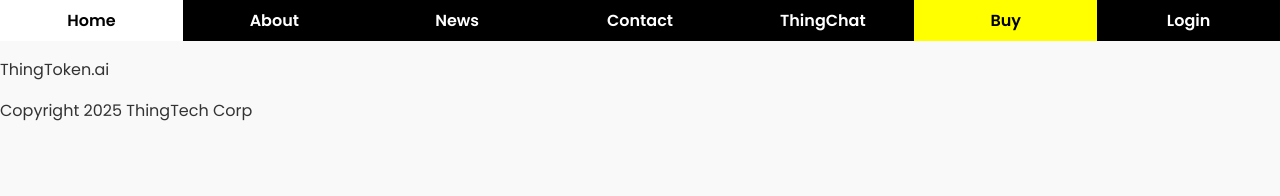
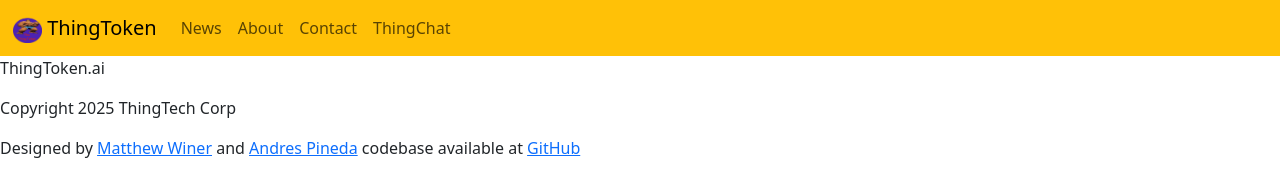
Before and after one commit to matwin04/thingtoken.ai, a website: page views/buy.html in a window 1280 px wide. Drawn offline with nearby package versions, Linux system fonts and the light colour scheme; files that its build step writes are made by us from their sources.

Commit message:
css update

```diff
--- a/public/styles/thingnav.css
+++ b/public/styles/thingnav.css
@@ -1,57 +1,56 @@
-@import url('https://fonts.googleapis.com/css2?family=Michroma&display=swap');
-@import url('https://fonts.googleapis.com/css2?family=Bebas+Neue&family=Inter:wght@300;400;600&family=Poppins:wght@300;400;600&display=swap');
-@import url('https://fonts.googleapis.com/css2?family=Material+Icons');
-body {
-    margin: 0;
-    padding: 0;
+@import url("https://fonts.googleapis.com/css2?family=Michroma&display=swap");
+@import url("https://fonts.googleapis.com/css2?family=Bebas+Neue&family=Inter:wght@300;400;600&family=Poppins:wght@300;400;600&display=swap");
+@import url("https://fonts.googleapis.com/css2?family=Material+Icons");
+@import url("https://cdnjs.cloudflare.com/ajax/libs/font-awesome/4.7.0/css/font-awesome.min.css");
+
+.topnav {
+    background-color: black;
+    overflow: hidden;
+    color: white;
 }
-.navbar {
-    width: 100%;
-    background-color: #000;
-    padding: 0;
-    margin: 0;
-    border: none;
-    font-family: 'Poppins', sans-serif;
-    display: flex;
-    justify-content: center;
-    position: relative;
+.topnav a {
+    float: left;
+    color: white;
+    display: block;
+    text-align: center;
+    padding: 14px 16px;
+    text-decoration: none;
+    font-size: 16px;
 }
-.nav-list {
-    text-align: center;
-    list-style: none;
-    display: flex;
-    flex-wrap: nowrap;
-    justify-content: stretch;
-    width: 100%;
-    margin: 0;
-    padding: 0;
+.topnav a:hover {
+    background-color: deeppink;
+    color: aquamarine;
 }
-.nav-list li {
-    flex: 1;
-    margin: 0;
-}
-.navbar li a {
-    display: block;
-    padding: 0.5rem 1.2rem;
-    background-color: black;
-    color: white;
-    text-decoration: none;
-    font-weight: 600;
-    transition: background-color 0.3s ease, color 0.3s ease;
-
-}
-
-.nav-list li a:hover {
-    color: black;
-    background-color: white;
-}
-.nav-list li a.buy-button{
+.topnav a.active {
     background-color: yellow;
     color: black;
 }
-.nav-list li a.buy-button:hover{
-    background-color: deeppink;
+.topnav .icon {
+    display: none;
 }
-.nav-list li:last-child a {
-    border-right: none;
+/* Responsive Navbar Items */
+@media screen and (max-width: 600px) {
+    .topnav a:not(:first-child) {
+        display: none;
+    }
+    .topnav a.icon {
+        float: right;
+        display: block;
+    }
 }
+
+@media screen and (max-width: 600px) {
+    .topnav.responsive {
+        position: relative;
+    }
+    .topnav.responsive a.icon {
+        position: absolute;
+        right: 0;
+        top: 0;
+    }
+    .topnav.responsive a {
+        float: none;
+        display: block;
+        text-align: left;
+    }
+}
--- a/views/partials/footer.html
+++ b/views/partials/footer.html
@@ -1,4 +1,20 @@
 <footer>
     <p>ThingToken.ai</p>
     <p>Copyright 2025 ThingTech Corp</p>
+
+    <div id="credits">
+        <span>Designed by</span>
+        <a href="https://github.com/matwin04/">Matthew Winer</a> and
+        <a href="https://github.com/GoldenLazer">Andres Pineda</a> codebase available at
+        <a href="https://github.com/matwin04/thingtoken.ai.git">GitHub</a>
+    </div>
+
+    <script>
+        window.va =
+            window.va ||
+            function () {
+                (window.vaq = window.vaq || []).push(arguments);
+            };
+    </script>
+    <script defer src="/_vercel/insights/script.js"></script>
 </footer>
--- a/views/partials/navbar.html
+++ b/views/partials/navbar.html
@@ -1,22 +1,32 @@
-<!DOCTYPE html>
-<html lang="en">
-<head>
-  <link href="/public/styles/main.css" rel="stylesheet">
-  <link href="/public/styles/thingnav.css" rel="stylesheet">
-  <link rel="icon" type="image/x-icon" href="/public/images/thingtoken.png">
-  <title></title>
-</head>
-<body>
-<nav class="navbar">
-  <ul class="nav-list">
-    <li><a href="/">Home</a></li>
-    <li><a href="/about">About</a></li>
-    <li><a href="/news">News</a></li>
-    <li><a href="/contact">Contact</a></li>
-    <li><a href="/chat">ThingChat</a></li>
-    <li><a href="/buy" class="buy-button">Buy</a></li>
-    <li><a href="/login" class="login">Login</a></li>
-  </ul>
+<link rel="stylesheet" href="https://cdn.jsdelivr.net/npm/bootstrap@5.3.2/dist/css/bootstrap.min.css" />
+<nav class="navbar navbar-expand-sm bg-warning">
+  <div class="container-fluid">
+    <a class="navbar-brand" href="/">
+      <img src="/public/images/thingtoken.png" width="30" height="30" class="d-inline-block align-top" alt="" />
+      ThingToken
+    </a>
+
+    <button class="navbar-toggler" type="button" data-bs-toggle="collapse" data-bs-target="#collapsibleNavbar">
+      <span class="navbar-toggler-icon"></span>
+    </button>
+
+    <div class="collapse navbar-collapse" id="collapsibleNavbar">
+      <ul class="navbar-nav">
+        <li class="nav-item">
+          <a class="nav-link" href="/news">News</a>
+        </li>
+        <li class="nav-item">
+          <a class="nav-link" href="/about">About</a>
+        </li>
+        <li class="nav-item">
+          <a class="nav-link" href="/contact">Contact</a>
+        </li>
+        <li class="nav-item">
+          <a class="nav-link" href="/chat">ThingChat</a>
+        </li>
+      </ul>
+    </div>
+  </div>
 </nav>
-</body>
-</html>
+<script src="https://cdn.jsdelivr.net/npm/bootstrap@5.3.2/dist/js/bootstrap.bundle.min.js"></script>
+<link href="https://fonts.googleapis.com/icon?family=Material+Icons" rel="stylesheet" />
```
Also changed, not shown: public/scripts/navbar.js (added, +8 -0 lines), server.js (+6 -2 lines), 3 other files.
